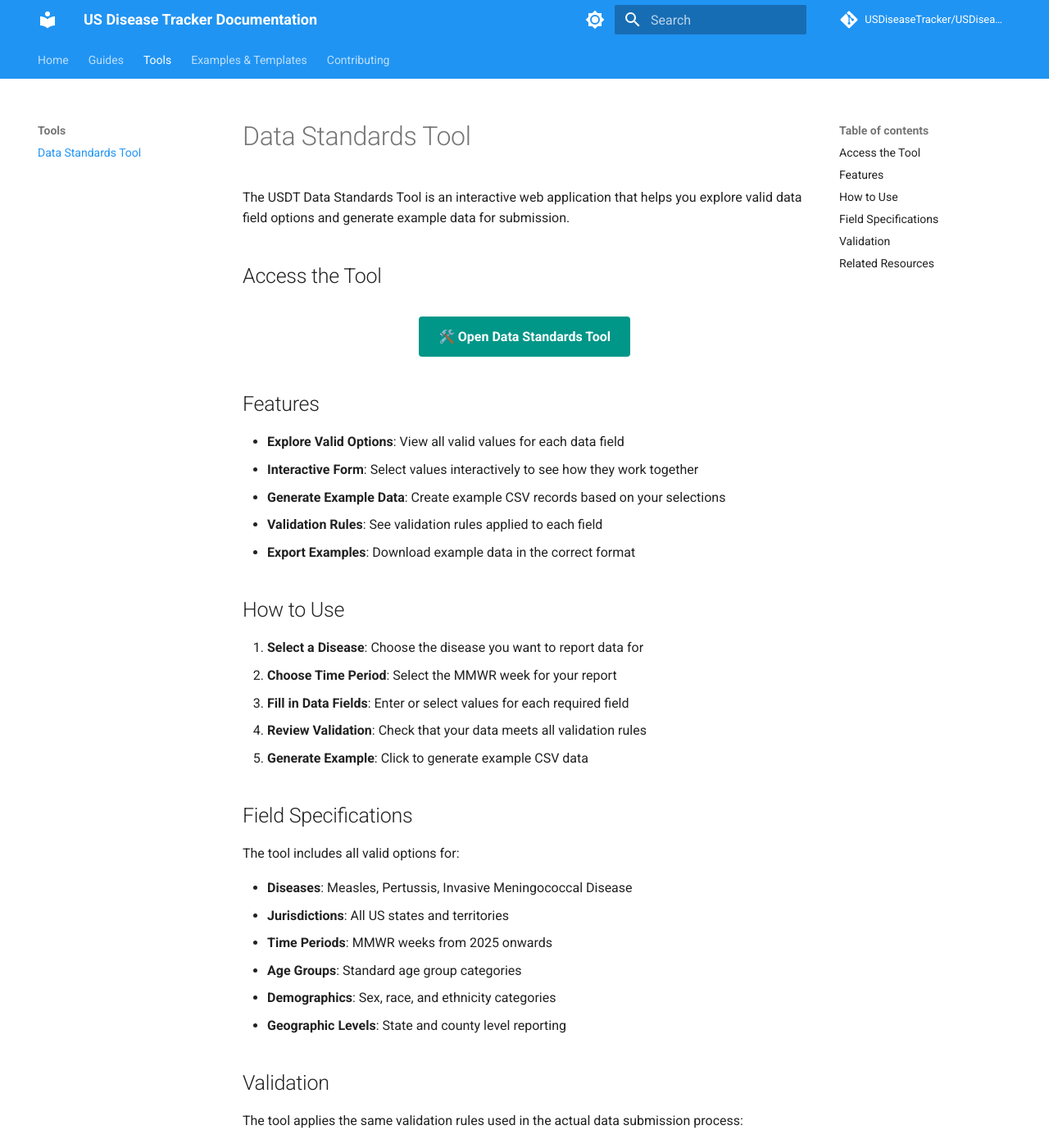
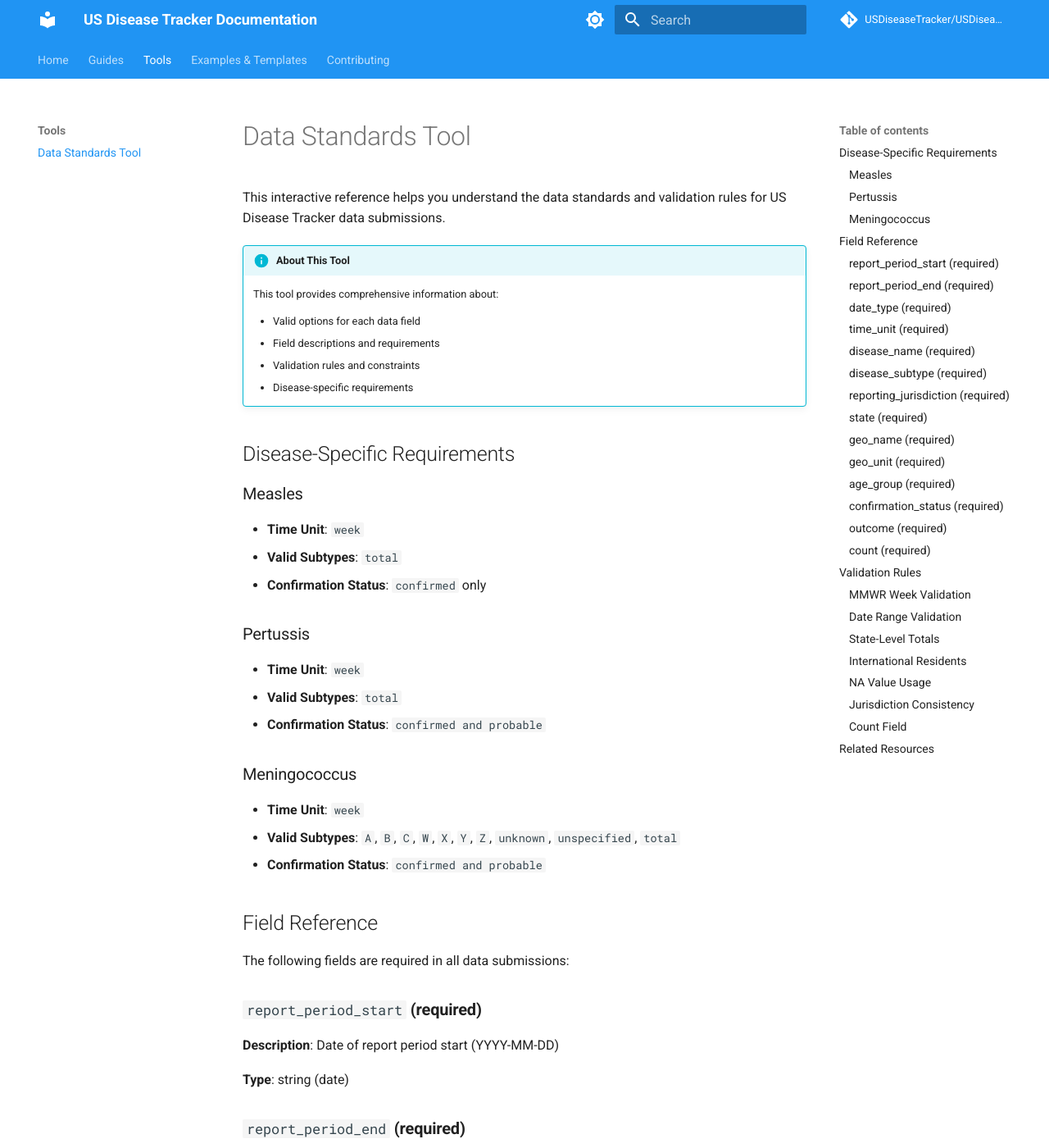
Before and after one commit to USDiseaseTracker/USDiseaseTracker-Docs, an MkDocs documentation site: the page built from docs/data-standards-tool.md, in a window 1280 px wide and 1400 px high. Shown: the whole window at 82% size. Built offline with MkDocs 1.6.1 and Material for MkDocs 9.7.7, drawn with Linux system fonts in a browser that asks for light colours; comment, search, counter and statistics services are not loaded; some of the changed text lies outside the part shown.

Commit message:
Rebuild data standards tool in Markdown from HTML using schema
Co-authored-by: shauntruelove <8239512+shauntruelove@users.noreply.github.com>

```diff
--- a/docs/data-standards-tool.md
+++ b/docs/data-standards-tool.md
@@ -1,57 +1,310 @@
 # Data Standards Tool
 
-The USDT Data Standards Tool is an interactive web application that helps you explore valid data field options and generate example data for submission.
+This interactive reference helps you understand the data standards and validation rules for US Disease Tracker data submissions.
 
-## Access the Tool
+!!! info "About This Tool"
+    This tool provides comprehensive information about:
 
-<div style="text-align: center; margin: 2em 0;">
-    <a href="../data-standards-tool.html" style="display: inline-block; padding: 12px 24px; background-color: #009688; color: white; text-decoration: none; border-radius: 4px; font-weight: bold;">
-        🛠️ Open Data Standards Tool
-    </a>
-</div>
+    - Valid options for each data field
+    - Field descriptions and requirements
+    - Validation rules and constraints
+    - Disease-specific requirements
 
-## Features
+## Disease-Specific Requirements
 
-- **Explore Valid Options**: View all valid values for each data field
-- **Interactive Form**: Select values interactively to see how they work together
-- **Generate Example Data**: Create example CSV records based on your selections
-- **Validation Rules**: See validation rules applied to each field
-- **Export Examples**: Download example data in the correct format
+### Measles
 
-## How to Use
+- **Time Unit**: `week`
+- **Valid Subtypes**: `total`
+- **Confirmation Status**: `confirmed` only
 
-1. **Select a Disease**: Choose the disease you want to report data for
-2. **Choose Time Period**: Select the MMWR week for your report
-3. **Fill in Data Fields**: Enter or select values for each required field
-4. **Review Validation**: Check that your data meets all validation rules
-5. **Generate Example**: Click to generate example CSV data
+### Pertussis
 
-## Field Specifications
+- **Time Unit**: `week`
+- **Valid Subtypes**: `total`
+- **Confirmation Status**: `confirmed and probable`
 
-The tool includes all valid options for:
+### Meningococcus
 
-- **Diseases**: Measles, Pertussis, Invasive Meningococcal Disease
-- **Jurisdictions**: All US states and territories
-- **Time Periods**: MMWR weeks from 2025 onwards
-- **Age Groups**: Standard age group categories
-- **Demographics**: Sex, race, and ethnicity categories
-- **Geographic Levels**: State and county level reporting
+- **Time Unit**: `week`
+- **Valid Subtypes**: `A`, `B`, `C`, `W`, `X`, `Y`, `Z`, `unknown`, `unspecified`, `total`
+- **Confirmation Status**: `confirmed and probable`
 
-## Validation
+## Field Reference
 
-The tool applies the same validation rules used in the actual data submission process:
+The following fields are required in all data submissions:
 
-- Required fields must be filled
-- Values must match allowed options
-- MMWR week validation
-- Stratification requirements
+### `report_period_start` **(required)**
+
+**Description**: Date of report period start (YYYY-MM-DD)
+
+**Type**: string (date)
+
+### `report_period_end` **(required)**
+
+**Description**: Date of report period end (YYYY-MM-DD)
+
+**Type**: string (date)
+
+### `date_type` **(required)**
+
+**Description**: Calculated Case Counting Date (cccd) or jurisdiction-defined date hierarchy. Details of jurisdiction date hierarchy should be provided in metadata.
+
+**Type**: string
+
+**Valid Values**:
+
+- `cccd`
+- `jurisdiction date hierarchy`
+
+### `time_unit` **(required)**
+
+**Description**: Time aggregation unit
+
+**Type**: string
+
+**Valid Values**:
+
+- `week`
+
+### `disease_name` **(required)**
+
+**Description**: Name of the disease
+
+**Type**: string
+
+**Valid Values**:
+
+- `measles`
+- `pertussis`
+- `meningococcus`
+
+### `disease_subtype` **(required)**
+
+**Description**: Disease subtype (meningococcal serogroup). Use 'total' for non-subtype-stratified aggregations or diseases without subtype reporting (measles, pertussis). Use 'unknown' when subtyping was not performed. Use 'unspecified' when subtype is known but suppressed.
+
+**Type**: string
+
+!!! note "Disease-Specific Subtypes"
+    - For **measles** and **pertussis**: Use `total`
+    - For **meningococcus**: Use specific serogroup (A, B, C, W, X, Y, Z) or `total`, `unknown`, `unspecified`
+
+### `reporting_jurisdiction` **(required)**
+
+**Description**: Abbreviation for the reporting state, city, or territory
+
+**Type**: string
+
+### `state` **(required)**
+
+**Description**: 2-letter abbreviation for the state of the jurisdiction
+
+**Type**: string
+
+**Valid Values**:
+
+- `AL`
+- `AK`
+- `AZ`
+- `AR`
+- `AS`
+- `CA`
+- `CO`
+- `CT`
+- `DE`
+- `DC`
+- `FL`
+- `GA`
+- `GU`
+- `HI`
+- `ID`
+- `IL`
+- `IN`
+- `IA`
+- `KS`
+- `KY`
+- `LA`
+- `ME`
+- `MD`
+- `MA`
+- `MI`
+- `MN`
+- `MS`
+- `MO`
+- `MT`
+- `NE`
+- `NV`
+- `NH`
+- `NJ`
+- `NM`
+- `NY`
+- `NC`
+- `ND`
+- `MP`
+- `OH`
+- `OK`
+- `OR`
+- `PA`
+- `PR`
+- `RI`
+- `SC`
+- `SD`
+- `TN`
+- `TX`
+- `TT`
+- `UT`
+- `VT`
+- `VA`
+- `VI`
+- `WA`
+- `WV`
+- `WI`
+- `WY`
+
+### `geo_name` **(required)**
+
+**Description**: Name of the geographic unit
+
+**Type**: string
+
+!!! tip "Special Values"
+    - Use `international resident` for non-US residents
+    - Use `unspecified` when geographic information is suppressed
+
+### `geo_unit` **(required)**
+
+**Description**: Geographic unit
+
+**Type**: string
+
+**Valid Values**:
+
+- `county`
+- `state`
+- `region`
+- `planning area`
+- `hsa`
+- `NA`
+
+!!! warning "Geographic Unit NA"
+    `NA` should only be used when `geo_name` is `international resident`
+
+### `age_group` **(required)**
+
+**Description**: Standardized age group
+
+**Type**: string
+
+**Valid Values**:
+
+- `<1 y`
+- `1-4 y`
+- `5-11 y`
+- `12-18 y`
+- `19-22 y`
+- `23-44 y`
+- `45-64 y`
+- `>=65 y`
+- `total`
+- `unknown`
+- `unspecified`
+
+### `confirmation_status` **(required)**
+
+**Description**: Case classification status
+
+**Type**: string
+
+**Valid Values**:
+
+- `confirmed`
+- `confirmed and probable`
+
+### `outcome` **(required)**
+
+**Description**: Reported outcome type
+
+**Type**: string
+
+**Valid Values**:
+
+- `cases`
+- `hospitalizations`
+- `deaths`
+
+### `count` **(required)**
+
+**Description**: Count of specified outcome for the specified group for this time period
+
+**Type**: integer
+
+**Minimum**: 0
+
+## Validation Rules
+
+The following validation rules apply to all data submissions:
+
+### MMWR Week Validation
+
+When `time_unit` is `week`:
+
+- `report_period_start` **must be a Sunday** (MMWR week start)
+- `report_period_end` **must be a Saturday** (MMWR week end)
+
+!!! example "Example MMWR Week"
+    - Start: 2026-02-08 (Sunday)
+    - End: 2026-02-14 (Saturday)
+
+### Date Range Validation
+
+- `report_period_end` must be on or after `report_period_start`
+- Dates should not be unreasonably far in the past or future
+
+### State-Level Totals
+
+When `geo_unit` is `state`:
+
+- **Cannot** have both `age_group = total` AND `disease_subtype = total`
+- State totals should be reported with age and/or disease subtype stratifications
+
+!!! warning "State Total Restriction"
+    This prevents duplicate reporting of state-level totals. Report state data stratified by at least one dimension (age group or disease subtype).
+
+### International Residents
+
+- When `geo_name` is `international resident`, `geo_unit` **must be** `NA`
+- When `geo_unit` is `NA`, `geo_name` **must be** `international resident`
+
+### NA Value Usage
+
+`NA` is **only valid** for the `geo_unit` field. For other fields, use:
+
+- `unknown` - when information is not known
+- `unspecified` - when information is known but suppressed
+
+### Jurisdiction Consistency
+
+For standard 2-letter state abbreviations:
+
+- `reporting_jurisdiction` should generally match `state`
+- **Exceptions**: NYC, PR, DC, VI, GU, AS, MP, TT (cities and territories)
+- For city-level jurisdictions within a state, set `state` appropriately
+
+### Count Field
+
+- Must be a **non-negative integer** (0 or greater)
+- Zero counts are allowed and should be reported when applicable
 
 ## Related Resources
 
-- [Data Technical Specifications](guides/data-technical-specs.md) - Detailed field specifications
+- [Data Technical Specifications](guides/data-technical-specs.md) - Detailed technical specifications
 - [Validation Rules](guides/validation.md) - Complete validation requirements
-- [Data Submission Guide](guides/data-submission-guide.md) - Submission process overview
+- [Data Submission Guide](guides/data-submission-guide.md) - How to submit data
+- [Data Transfer Guide](guides/data-transfer-guide.md) - Data transfer procedures
+- [Examples & Templates](examples-and-templates.md) - Example files and templates
 
 ---
 
-*Note: The Data Standards Tool is designed to help you understand the data requirements. For actual data submission, please follow the procedures outlined in the [Data Transfer Guide](guides/data-transfer-guide.md).*
+!!! info "Schema Version"
+    This documentation is generated from `data_reporting_schema.json`.
+    For the most up-to-date schema, see [examples-and-templates](examples-and-templates.md).
```
Also changed, not shown: scripts/README.md (+43 -0 lines), docs/data-standards-tool-legacy.html (renamed from docs/data-standards-tool.html), 1 other file.
